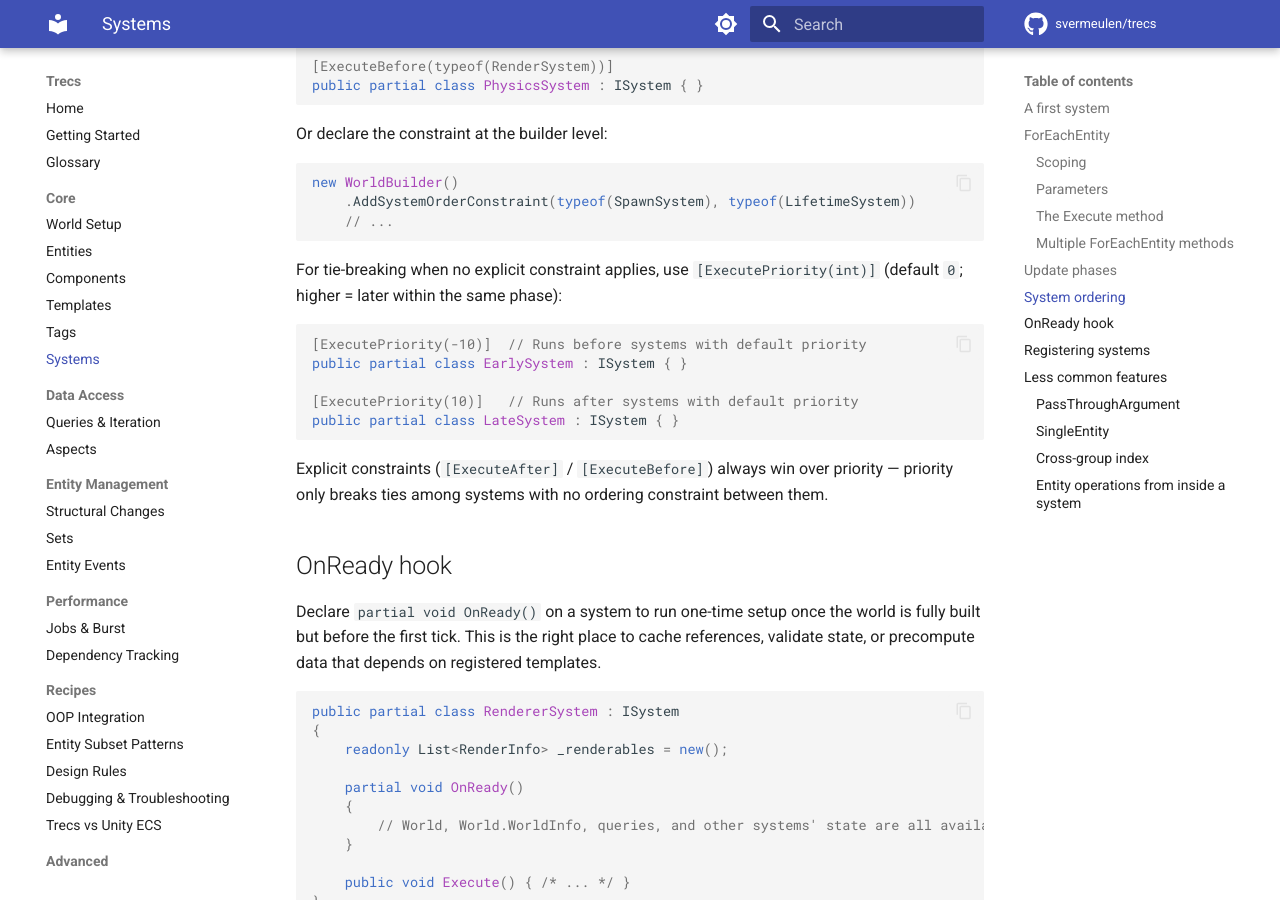
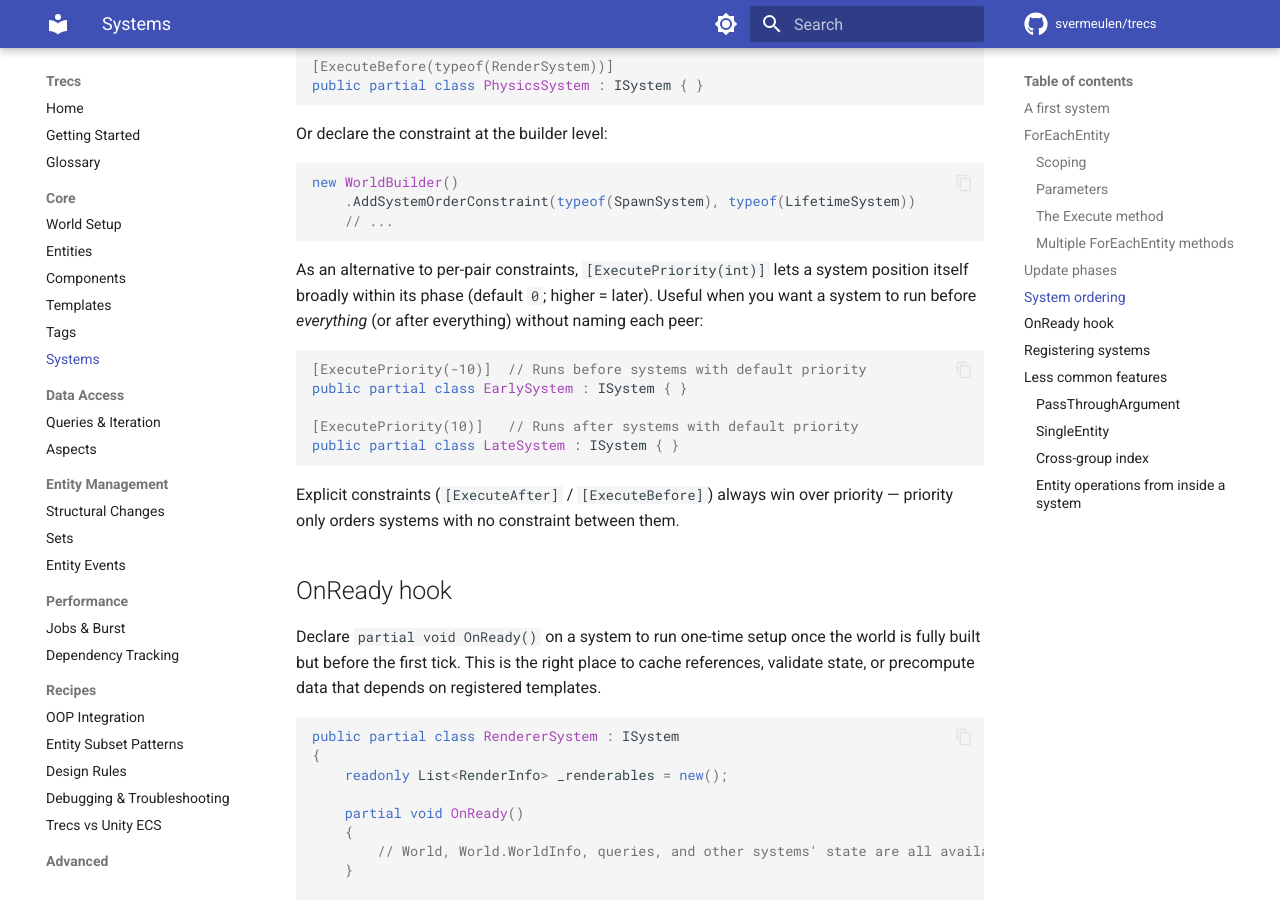
Before and after one commit to svermeulen/trecs, an MkDocs documentation site: the page built from docs/core/systems.md, in a window 1280 px wide and 900 px high, scrolled down 4200 px. Built offline with MkDocs 1.6.1 and Material for MkDocs 9.7.7, drawn with Linux system fonts in a browser that asks for light colours; comment, search, counter and statistics services are not loaded.

Commit message:
Docs: reframe ExecutePriority — broad positioning, not just tie-breaking
'For tie-breaking when no explicit constraint applies' undersold
the attribute. Its real strength is broad positioning — pinning a
system to the front or back of its phase without having to enumerate
every peer with [ExecuteAfter] / [ExecuteBefore]. Reworded to lead
with that use case; kept the precedence note (explicit constraints
always win) at the end.

Co-Authored-By: Claude <noreply@anthropic.com>

````diff
--- a/docs/core/systems.md
+++ b/docs/core/systems.md
@@ -177,7 +177,7 @@ new WorldBuilder()
     // ...
 ```
 
-For tie-breaking when no explicit constraint applies, use `[ExecutePriority(int)]` (default `0`; higher = later within the same phase):
+As an alternative to per-pair constraints, `[ExecutePriority(int)]` lets a system position itself broadly within its phase (default `0`; higher = later). Useful when you want a system to run before *everything* (or after everything) without naming each peer:
 
 ```csharp
 [ExecutePriority(-10)]  // Runs before systems with default priority
@@ -187,7 +187,7 @@ public partial class EarlySystem : ISystem { }
 public partial class LateSystem : ISystem { }
 ```
 
-Explicit constraints (`[ExecuteAfter]` / `[ExecuteBefore]`) always win over priority — priority only breaks ties among systems with no ordering constraint between them.
+Explicit constraints (`[ExecuteAfter]` / `[ExecuteBefore]`) always win over priority — priority only orders systems with no constraint between them.
 
 ## OnReady hook
 
````
